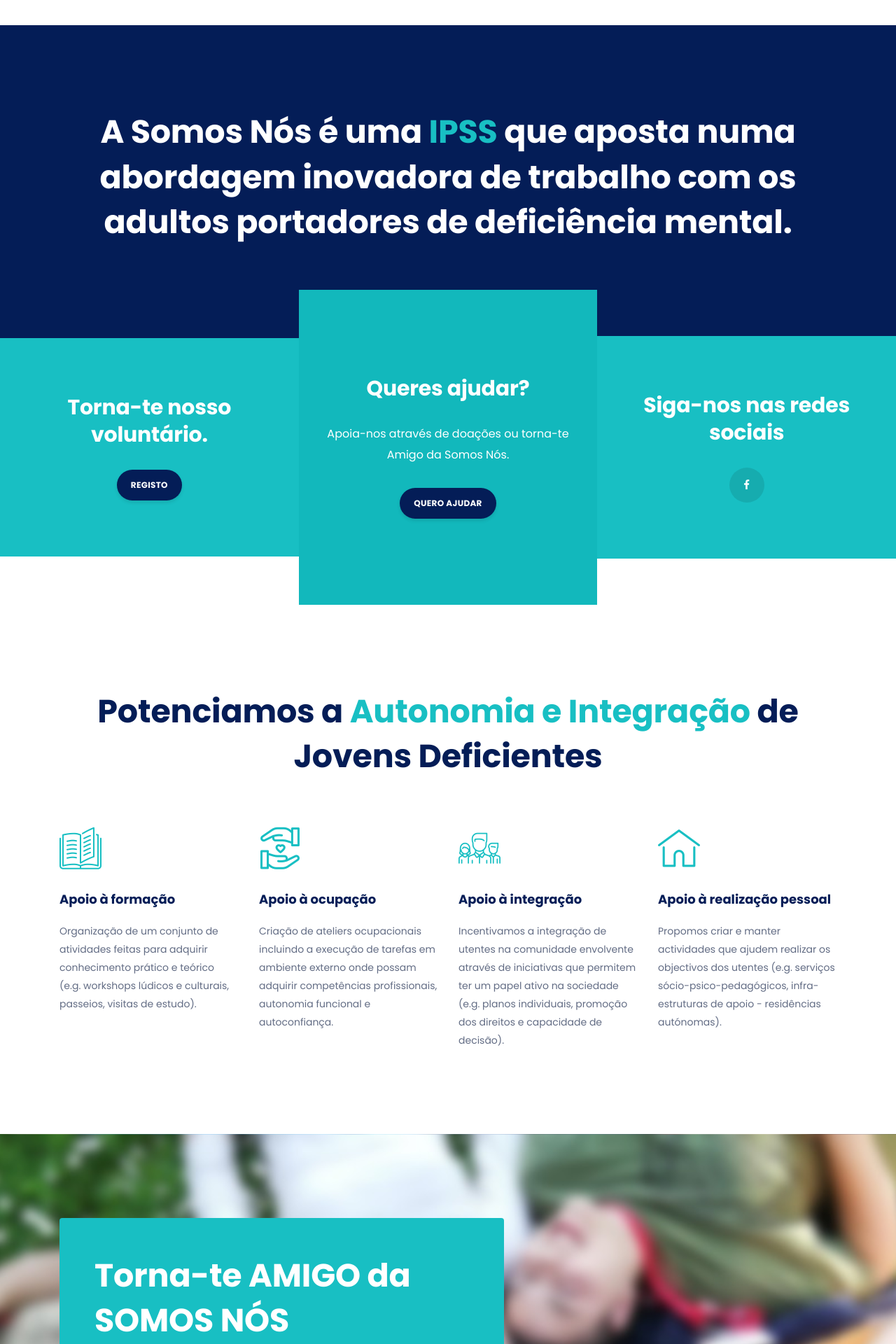
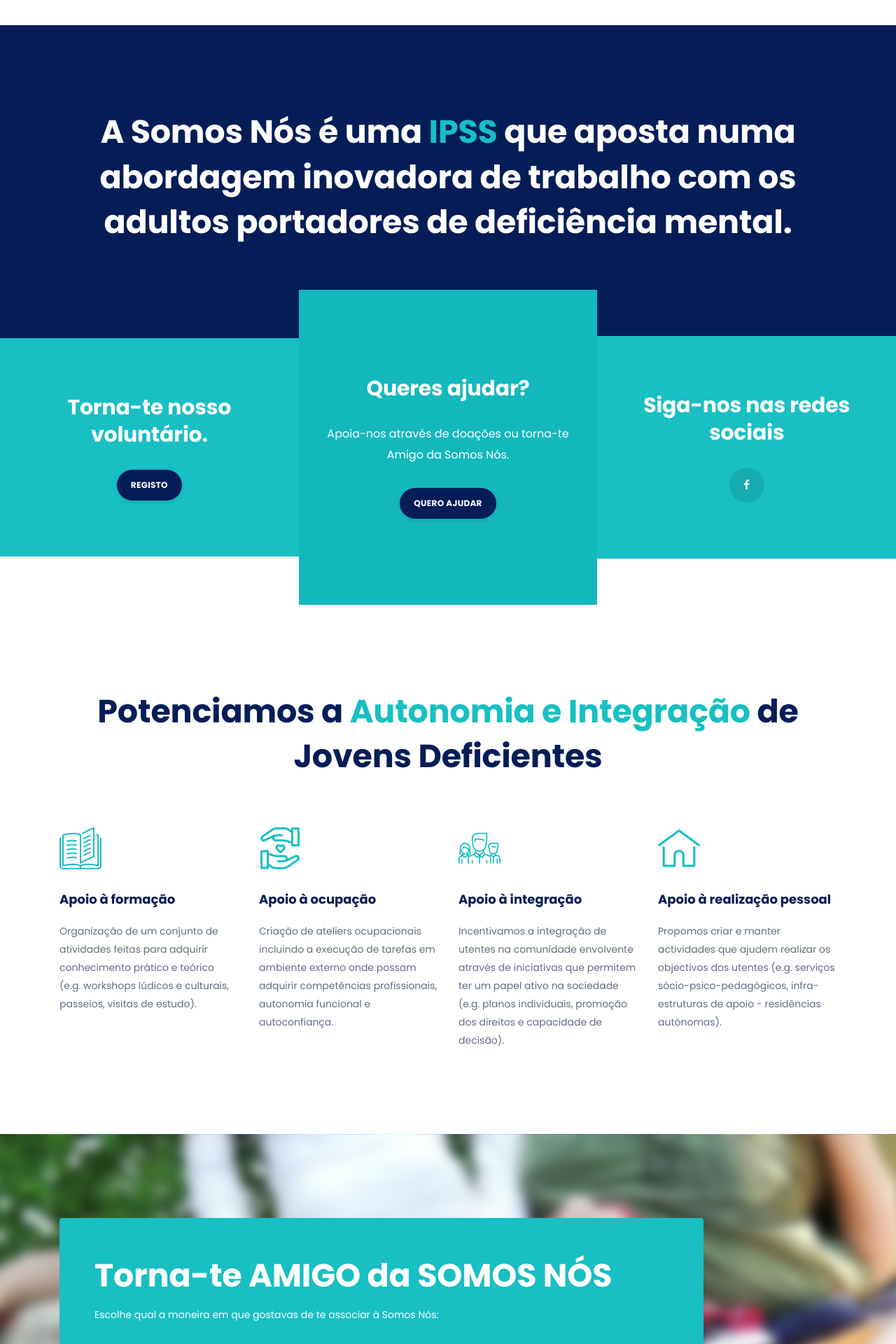
Before and after one commit to somosnos/somosnos.github.io, a Jekyll site: the page built from index.md, in a window 1280 px wide. Shown: the part 4480-6400 px from the top of the page at 70% size. Built offline with Jekyll 4.4.1, drawn with Linux system fonts in a browser that asks for light colours; some web fonts are replaced; our own code applies the rules of GitHub Pages for plain Markdown files.

Commit message:
Fixed form width

```diff
--- a/_includes/9_join_us.html
+++ b/_includes/9_join_us.html
@@ -2,7 +2,7 @@
     style="background-image: url('assets/images/backgrounds/join_us_bg.jpeg')">
     <div class="container">
         <div class="row">
-            <div class="col-md-8 col-lg-7">
+            <div class="col-md-11 col-lg-10">
                 <div class="xs-volunteer-form-wraper bg-aqua">
                     <h2>Torna-te AMIGO da SOMOS NÓS</h2>
                     Escolhe qual a maneira em que gostavas de te associar à Somos Nós:
```
